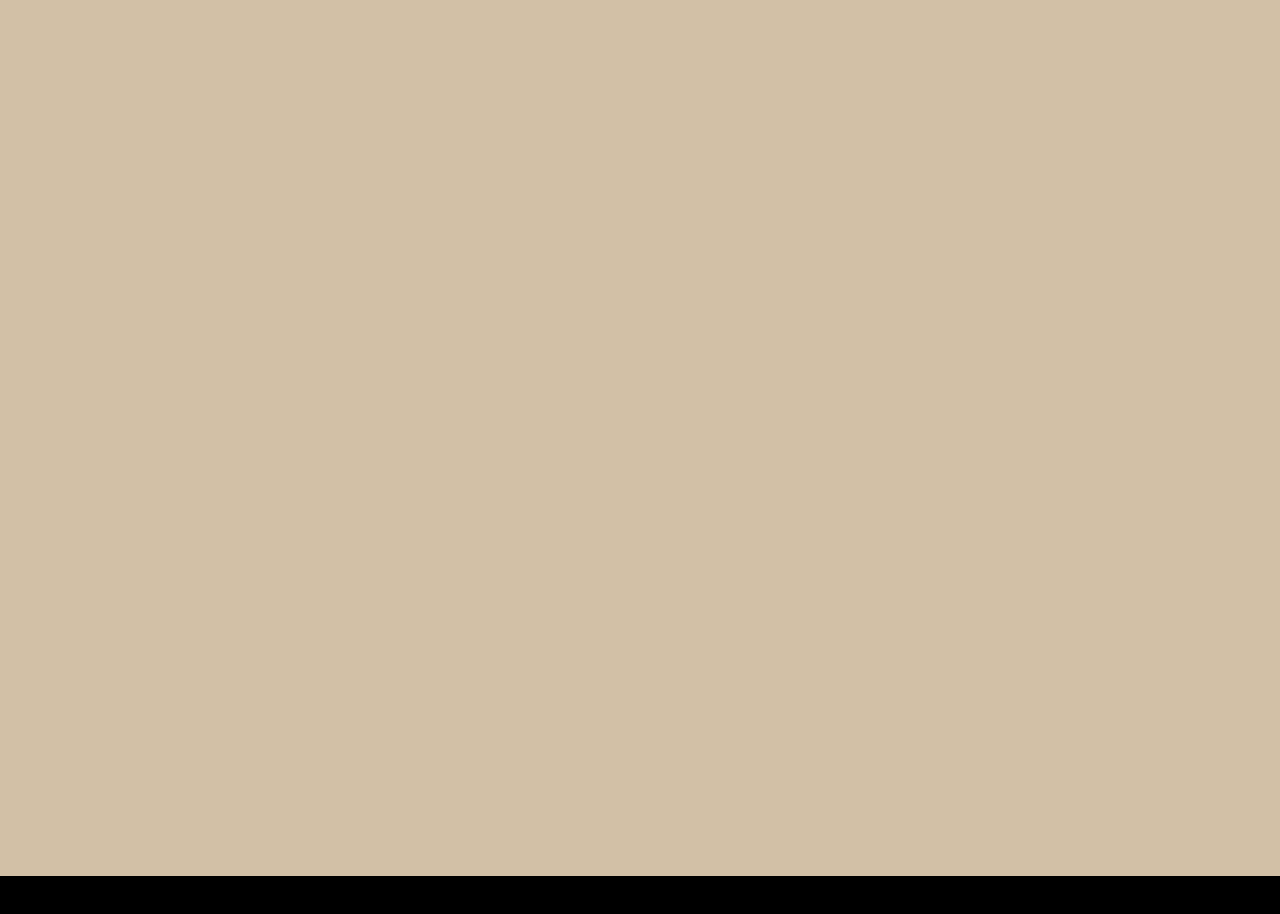
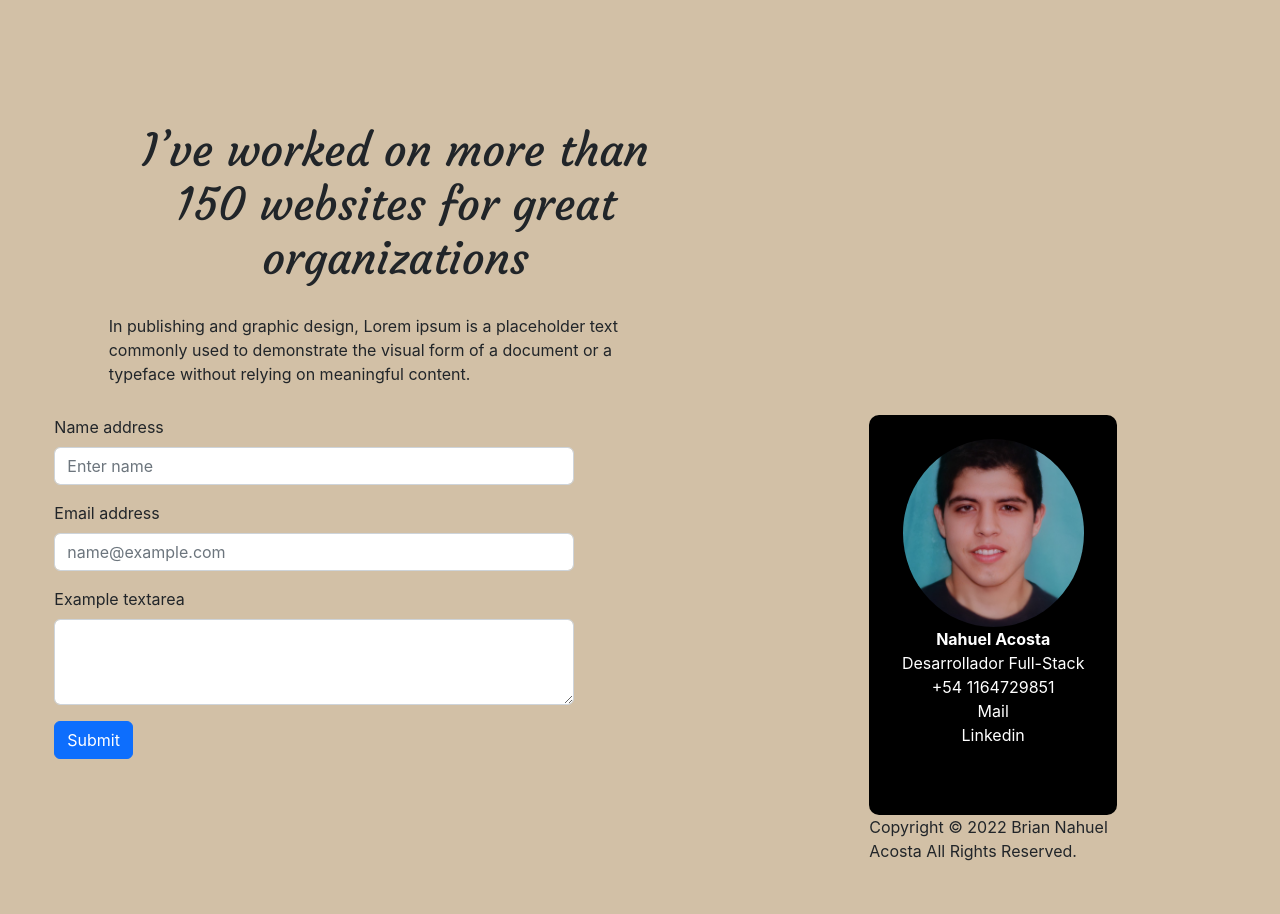
Before and after one commit to nahuel-acosta-dev/portfolio, a React (Create React App) app: page / in a window 1280 px wide. Shown: the part 2780-3694 px from the top of the page. Before the commit the page ends 3656 px from the top, so only its background shows below. Built offline with nearby package versions, Linux system fonts and the light colour scheme.

Commit message:
Basically designed form and card

```diff
--- a/src/components/section/Contact.js
+++ b/src/components/section/Contact.js
@@ -1,14 +1,91 @@
 import React from 'react';
 import Row from 'react-bootstrap/Row';
 import Col from 'react-bootstrap/Col';
+import Form from 'react-bootstrap/Form';
+import Button from 'react-bootstrap/Button';
 
-const Contact = () =>{
+const Contact = ({children}) =>{
 
     return(
         <section className="contact">
             <Row>
+                <Col xs={1}></Col>
+                <Col>
+                    <div className="contact__title text-center">
+                        {children}
+                    </div>
+                    <div className="contact__text">
+                        In publishing and graphic design,
+                        Lorem ipsum is a placeholder text commonly
+                        used to demonstrate the visual form of a document or a
+                        typeface without relying on meaningful content.
+                    </div>
+                </Col>
                 <Col></Col>
-                <Col></Col>
+            </Row>
+            <Row>
+                <Col>
+                    <Row>
+                        <Col xs={1}></Col>
+                        <Col>
+                            <Form>
+                                <Form.Group className="mb-3" controlId="exampleForm.ControlInput1">
+                                    <Form.Label>Name address</Form.Label>
+                                    <Form.Control type="text" placeholder="Enter name" />
+                                </Form.Group>
+                                <Form.Group className="mb-3" controlId="exampleForm.ControlInput1">
+                                    <Form.Label>Email address</Form.Label>
+                                    <Form.Control type="email" placeholder="name@example.com" />
+                                </Form.Group>
+                                <Form.Group className="mb-3" controlId="exampleForm.ControlTextarea1">
+                                    <Form.Label>Example textarea</Form.Label>
+                                    <Form.Control as="textarea" rows={3} />
+                                </Form.Group>
+                                <Button variant="primary" type="submit">
+                                    Submit
+                                </Button>
+                            </Form>
+                        </Col>
+                        <Col xs={1}></Col>
+                    </Row>
+                </Col>
+                <Col>
+                    <Row>
+                        <Col xs={4}></Col>
+                        <Col>
+                            <div className="contact__card">
+                                <Row className="contact__cont--avatar">
+                                    <Col xs={2}></Col>
+                                    <Col className="contact__avatar"></Col>
+                                    <Col xs={2}></Col>
+                                </Row>
+                                <Row className="contact__cardBody text-white text-center">
+                                    <Col xs={12}><strong>Nahuel Acosta</strong></Col>
+                                    <Col xs={12}><span>Desarrollador Full-Stack</span></Col>
+                                    <Col xs={12}>
+                                        <a  href="tel:+541164729851" className="contact__link">
+                                            +54 1164729851
+                                        </a>
+                                    </Col>
+                                    <Col xs={12}>
+                                        <a  href="mailto:brianacostanahuel2000@gmail.com"
+                                        className="contact__link">
+                                            Mail
+                                        </a>
+                                    </Col>
+                                    <Col xs={12}>
+                                    <a href="https://www.linkedin.com/in/nahuel-acosta-2b5423188"
+                                    target="_blank" rel="noreferrer" className="contact__link">
+                                        Linkedin
+                                    </a>
+                                </Col>
+                                </Row>
+                            </div>
+                            Copyright © 2022 Brian Nahuel Acosta All Rights Reserved.
+                        </Col>
+                        <Col xs={3}></Col>
+                    </Row>
+                </Col>
             </Row>
         </section>
     )
--- a/src/pages/Portfolio.js
+++ b/src/pages/Portfolio.js
@@ -33,7 +33,10 @@ const Portfolio = () => {
                 </h3>
             </Curriculum>
             <Contact>
-
+                <h4 className="title">
+                    I’ve worked on more than 150 websites
+                    for great organizations
+                </h4>
             </Contact>
       </main>
     </>
--- a/src/scss/components/_Contact.scss
+++ b/src/scss/components/_Contact.scss
@@ -1,4 +1,33 @@
 .contact{
+    padding-top: 10%;
+    padding-bottom: 6%;
     min-height: 110vh;
     background-color: rgb(210, 192, 166);
+    .contact__title{
+        margin-bottom: 5%;
+    }
+    .contact__text{
+        margin-bottom: 5%;
+    }
+    .contact__card{
+        background-color: black;
+        height: 50vh;
+        padding-top: 10%;
+        border-radius: 10px;
+        .contact__cont--avatar{
+            height: 50%;
+            .contact__avatar{
+                background-image: url('../../image/avatar.jpg');
+                background-repeat: no-repeat;
+                background-position: center center;
+                background-size: cover;
+                border-radius: 50%;
+            }
+        }
+        .contact__link{
+            text-decoration: none;
+            color: white;
+        }
+
+    }
 }
```
